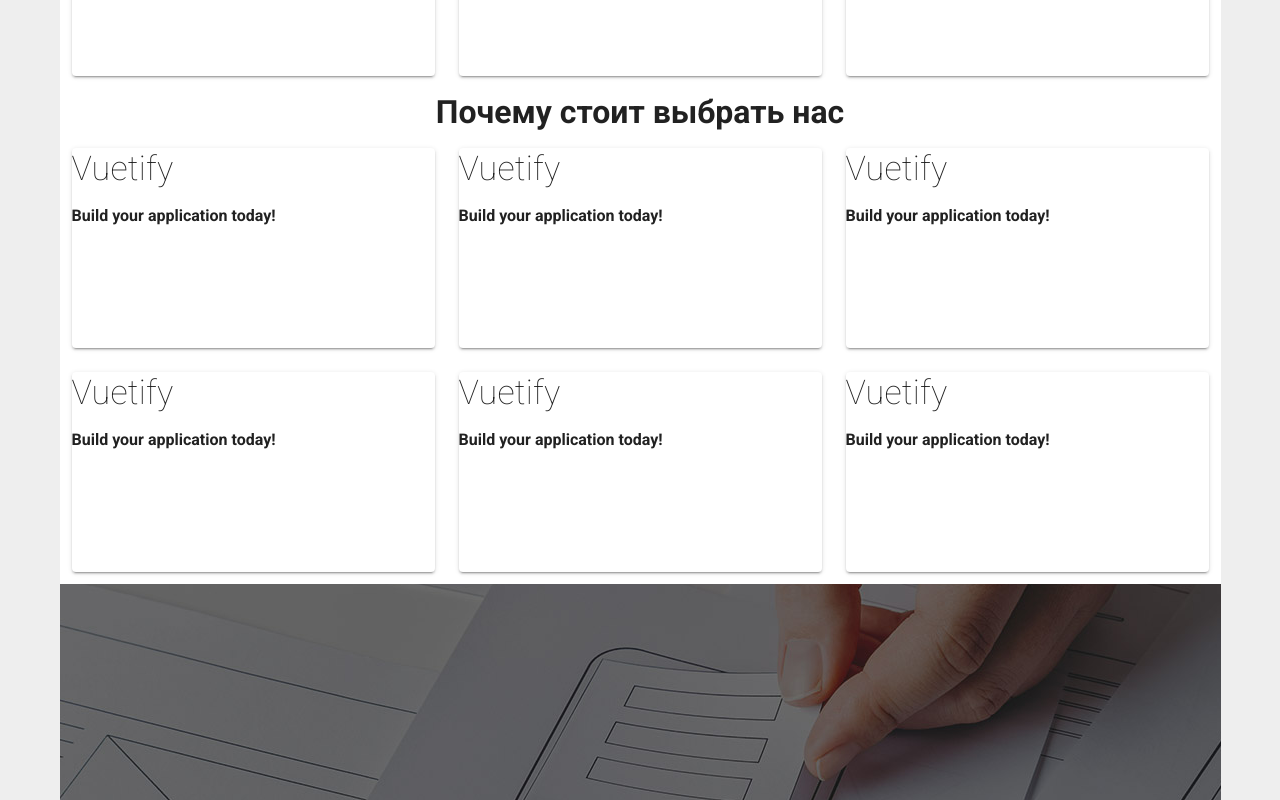
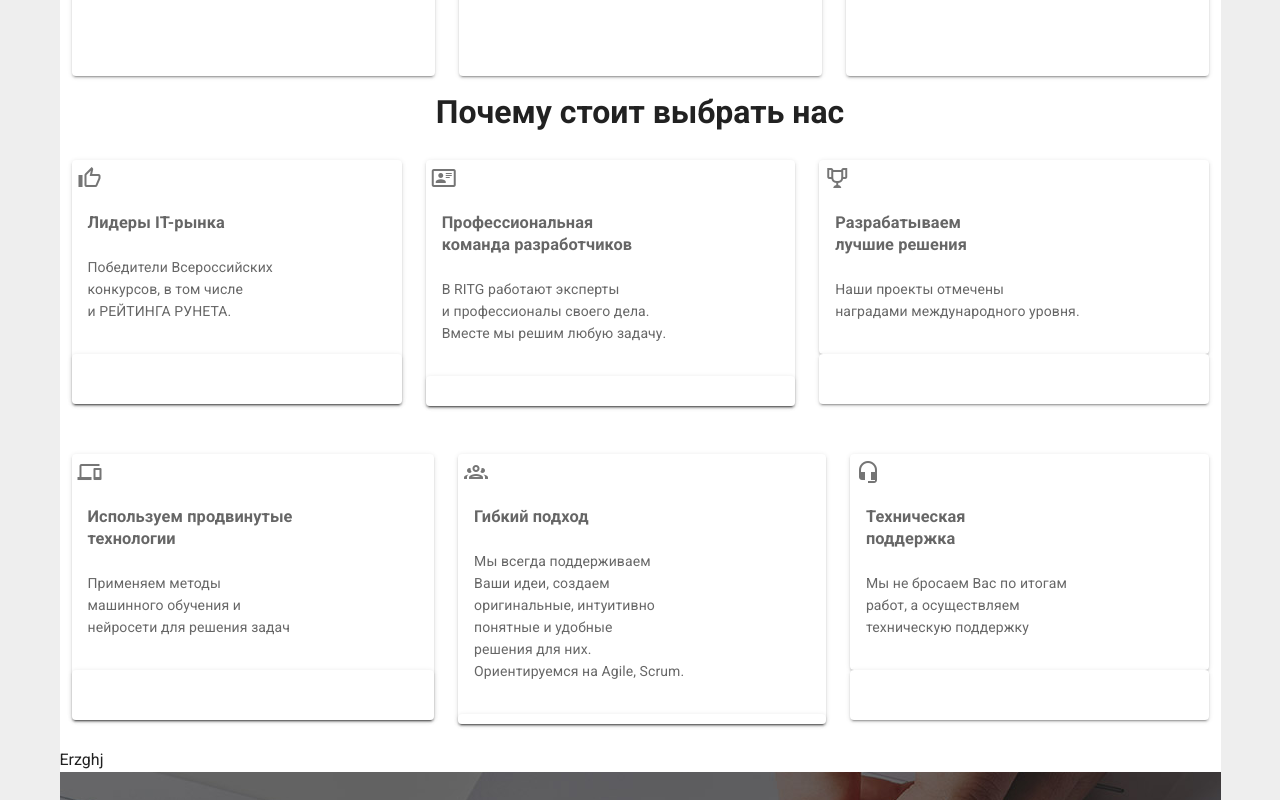
Before and after one commit to Toca-Kim/as, a Vue app: page / in a window 1280 px wide. Shown: the part 760-1560 px from the top of the page. Built offline with nearby package versions, Linux system fonts and the light colour scheme.

Commit message:
поля выбрать нас

```diff
--- a/src/App.vue
+++ b/src/App.vue
@@ -8,7 +8,7 @@
       <v-container class="py-0 fill-height">
 
   <!--лого  -->
-        <v-img  src="logo-default-130x42.png"
+        <v-img  src="../src/plugins/logo-default-130x42.png"
           color="blue-grey lighten-5"
           class="mr-1"
 
@@ -109,25 +109,107 @@
           </v-col>
         </v-row>
       </v-container>
+
 <h1 class="text-center">Почему стоит выбрать нас</h1>
-<v-container>
-        <v-row>
-          <v-col
-            v-for="n in 6"
-            :key="n"
-            cols="4"
-          >
-            <v-card height="200">
-              <h1 class="display-1 font-weight-thin mb-4">
-          Vuetify
-        </h1>
-        <h4 class="subheading">
-          Build your application today!
-        </h4>
-            </v-card>
-          </v-col>
-        </v-row>
-      </v-container>
+<v-container grid-list-xl>
+  <v-layout align-center justify-center row reverse fill-height/>
+    <v-layout v-bind="binding">
+
+      <v-flex>
+        <v-card grey lighten-5="primary">
+           <v-btn icon>
+            <v-icon > mdi-thumb-up-outline</v-icon>
+             </v-btn>
+          <v-card-text>
+            <h3>Лидеры IT-рынка</h3><br>
+                  <p>Победители Всероссийских<br>
+                  конкурсов, в том числе <br>
+                   и РЕЙТИНГА РУНЕТА.</p>
+          </v-card-text>
+          <v-card height="50"></v-card>
+        </v-card>
+      </v-flex>
+      <v-flex>
+        <v-card grey lighten-5="primary">
+           <v-btn icon>
+             <v-icon>mdi-card-account-details-outline</v-icon>
+            </v-btn>
+          <v-card-text>
+            <h3>Профессиональная<br> команда разработчиков</h3><br>
+            <p>В RITG работают эксперты<br>
+               и профессионалы своего дела. <br>
+            Вместе мы решим любую задачу.</p>
+          </v-card-text>
+           <v-card height="30"></v-card>
+        </v-card>
+      </v-flex>
+      <v-flex>
+        <v-card grey lighten-5="primary">
+           <v-btn icon>
+              <v-icon>mdi-trophy-outline</v-icon>
+             </v-btn>
+          <v-card-text>
+            <h3>Разрабатываем<br> лучшие решения</h3><br>
+            <p>Наши проекты отмечены<br>
+             наградами международного уровня.</p>
+          </v-card-text>
+        </v-card>
+        <v-card height="50" ></v-card>
+      </v-flex>
+    </v-layout>
+  </v-container>
+
+<v-container grid-list-xl>
+  <v-layout align-center justify-center row reverse fill-height/>
+    <v-layout v-bind="binding">
+      <v-flex>
+        <v-card grey lighten-5="primary">
+           <v-btn icon>
+            <v-icon>mdi-cellphone-link</v-icon>
+             </v-btn>
+          <v-card-text>
+            <h3>Используем продвинутые<br> технологии</h3><br>
+                  <p>Применяем методы <br>
+                  машинного обучения и <br>
+                  нейросети для решения задач</p>
+          </v-card-text>
+          <v-card height="50"></v-card>
+        </v-card>
+      </v-flex>
+      <v-flex>
+        <v-card grey lighten-5="primary">
+           <v-btn icon>
+             <v-icon>mdi-account-group-outline</v-icon>
+            </v-btn>
+          <v-card-text>
+            <h3>Гибкий подход</h3><br>
+            <p>Мы всегда поддерживаем<br>
+             Ваши идеи, создаем<br>
+              оригинальные, интуитивно<br>
+               понятные и удобные<br>
+               решения для них.<br>
+                Ориентируемся на Agile, Scrum.</p>
+          </v-card-text>
+           <v-card height="10"></v-card>
+        </v-card>
+      </v-flex>
+      <v-flex>
+        <v-card grey lighten-5="primary">
+           <v-btn icon>
+              <v-icon>mdi-headset</v-icon>
+             </v-btn>
+          <v-card-text >
+            <h3>Техническая <br>поддержка</h3><br>
+            <p>Мы не бросаем Вас по итогам<br>
+             работ, а осуществляем <br>
+             техническую поддержку</p>
+          </v-card-text>
+        </v-card>
+        <v-card height="50"></v-card>
+      </v-flex>
+    </v-layout>
+  </v-container>
+      Erzghj
            <v-parallax
     dark
     src="../src/plugins/bg-image-2-1920x1304.jpg"
```
